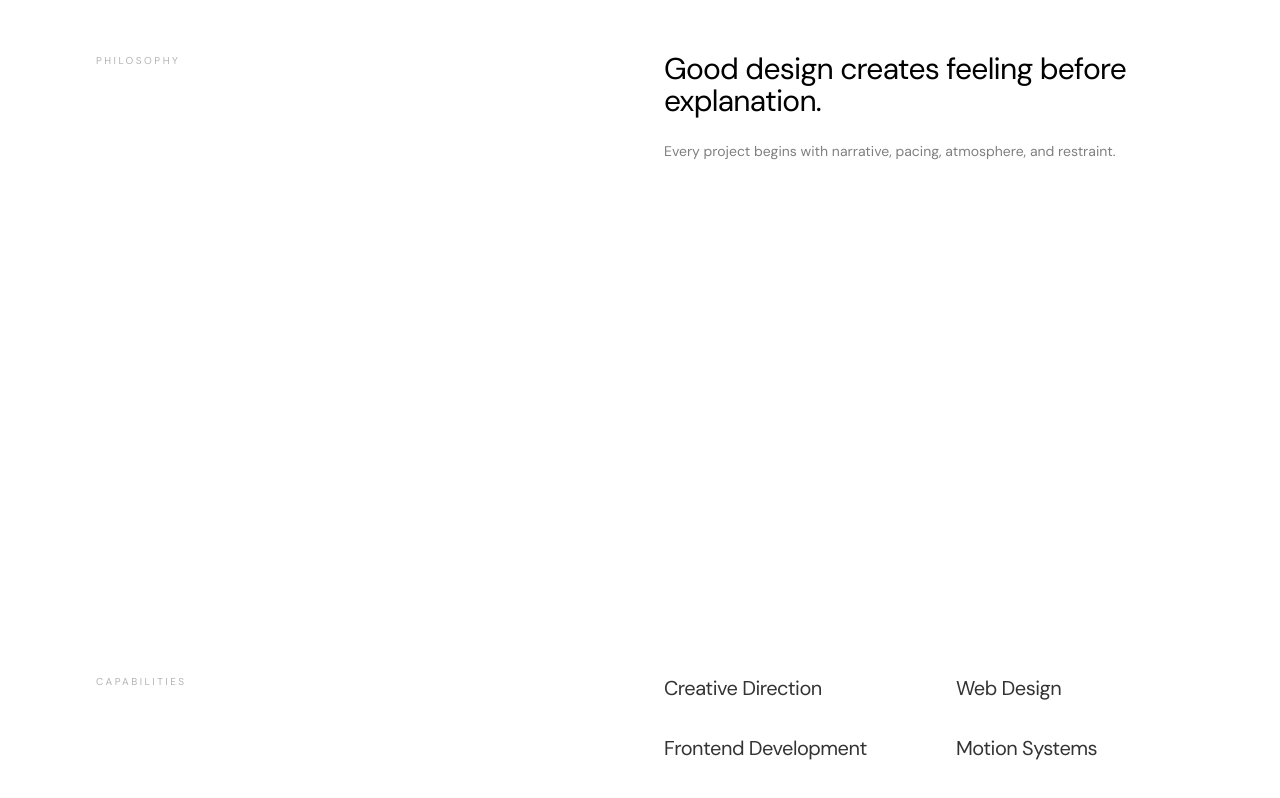
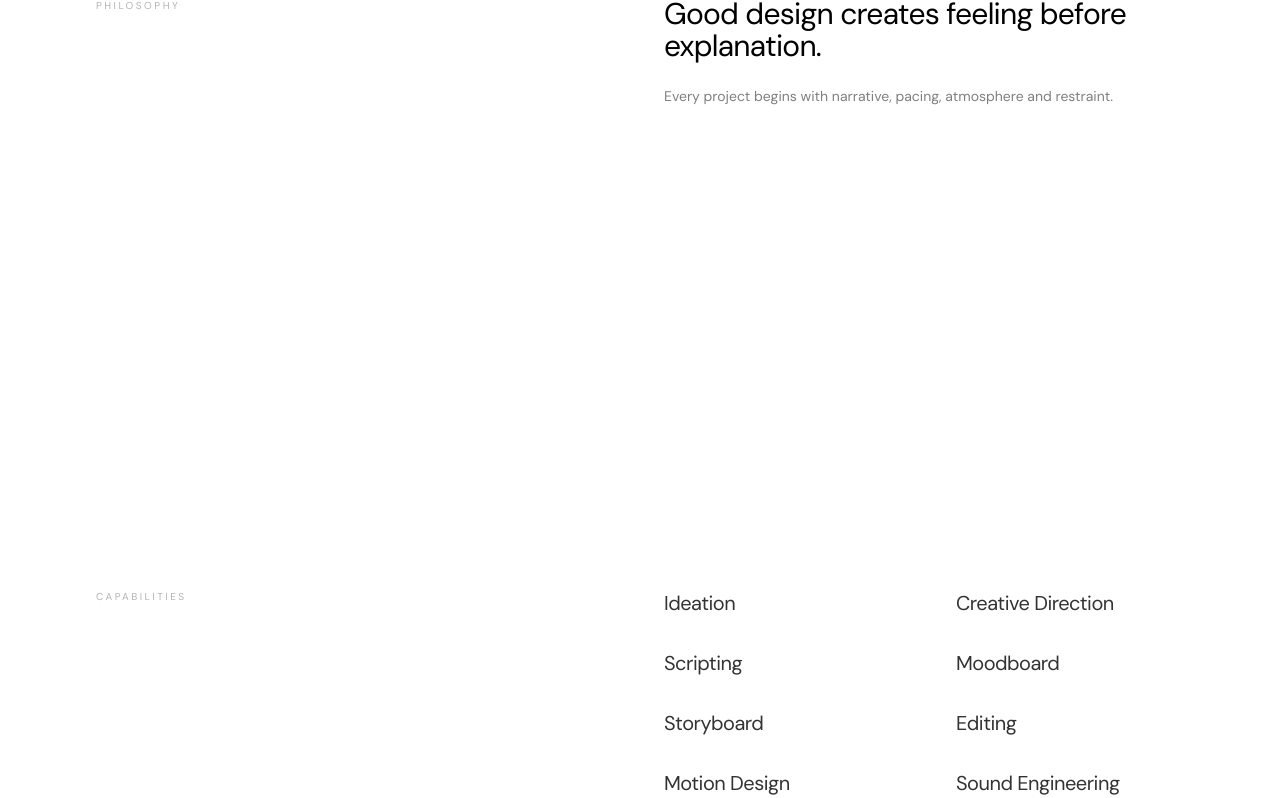
Before and after one commit to arp2006/iee-studios, a Next.js app: page /about in a window 1280 px wide. Shown: the part 1310-2108 px from the top of the page. Built offline with nearby package versions, Linux system fonts and the light colour scheme.

Commit message:
added carousel and changed placeholders

```diff
--- a/app/about/page.tsx
+++ b/app/about/page.tsx
@@ -2,12 +2,14 @@ import Footer from "../../components/Footer";
 
 export default function AboutPage() {
   const capabilities = [
+    "Ideation",
     "Creative Direction",
-    "Web Design",
-    "Frontend Development",
-    "Motion Systems",
-    "Brand Identity",
-    "Visual Storytelling",
+    "Scripting",
+    "Moodboard",
+    "Storyboard",
+    "Editing",
+    "Motion Design",
+    "Sound Engineering"
   ];
 
   const process = [
@@ -37,13 +39,12 @@ export default function AboutPage() {
             <p className={labelClass}>About</p>
 
             <h1 className="mt-6 text-3xl md:text-5xl lg:text-6xl leading-[0.92] tracking-tight max-w-4xl">
-              We create cinematic digital experiences that feel intentional,
-              emotional, and memorable.
+              Videos that make you feel something in your chest
             </h1>
 
             <p className="mt-8 max-w-xl text-sm text-black/50 leading-relaxed">
-              Placeholder Studio is a multidisciplinary creative practice focused
-              on storytelling, motion, and interactive systems.
+              iee studios is a multidisciplinary creative practice focused
+              on storytelling, motion and interactive systems.
             </p>
           </div>
 
@@ -70,7 +71,7 @@ export default function AboutPage() {
             </h2>
 
             <p className="mt-6 text-sm text-black/50 leading-relaxed max-w-xl">
-              Every project begins with narrative, pacing, atmosphere, and
+              Every project begins with narrative, pacing, atmosphere and
               restraint.
             </p>
           </div>
@@ -106,7 +107,7 @@ export default function AboutPage() {
 
           <div className="flex items-center">
             <p className="text-xl md:text-3xl leading-[1.15] tracking-tight max-w-3xl">
-              Since 2023, Placeholder Studio has collaborated with startups and
+              Since 2023, iee studios has collaborated with startups and
               independent brands across launch films and digital experiences.
             </p>
           </div>
@@ -148,7 +149,7 @@ export default function AboutPage() {
 
           <div className="flex items-center">
             <p className="text-sm leading-relaxed text-black/50 max-w-xl">
-              Inspired by cinema, architecture, ambient sound design, and quiet
+              Inspired by cinema, architecture, ambient sound design and quiet
               interfaces.
             </p>
           </div>
--- a/app/page.tsx
+++ b/app/page.tsx
@@ -1,3 +1,6 @@
+
+"use client"
+
 import About from "../components/About";
 import Work from "../components/Work";
 import Services from "../components/Services";
@@ -5,6 +8,42 @@ import Pricing from "../components/Pricing";
 import Contact from "../components/Contact";
 import Footer from "../components/Footer";
 import FAQ from "../components/FAQ";
+import CurvedCarousel from "@/components/CurvedCarousel"
+
+const projects = [
+  {
+    title: "Ideation",
+    image: "/images/1.jpg",
+  },
+  {
+    title: "Creative direction",
+    image: "/images/2.jpg",
+  },
+  {
+    title: "Scripting",
+    image: "/images/3.jpg",
+  },
+  {
+    title: "Moodboard",
+    image: "/images/4.jpg",
+  },
+  {
+    title: "Storyboard",
+    image: "/images/4.jpg",
+  },
+  {
+    title: "Editing",
+    image: "/images/4.jpg",
+  },
+  {
+    title: "Motion Design",
+    image: "/images/4.jpg",
+  },
+  {
+    title: "Sound engineering",
+    image: "/images/4.jpg",
+  },
+]
 
 export default function Home() {
   return (
@@ -28,6 +67,7 @@ export default function Home() {
         <About />
         <Work />
         {/* <Services /> */}
+        <CurvedCarousel />
         <FAQ />
         {/* <Pricing /> */}
         {/* <Contact /> */}
--- a/components/Contact.tsx
+++ b/components/Contact.tsx
@@ -75,7 +75,7 @@ export default function Contact() {
               </label>
               <textarea
                 rows={4}
-                placeholder="What are you building, and when do you need it?"
+                placeholder="What are you building and when do you need it?"
                 className="w-full bg-transparent border-b border-black/20 py-3 text-black placeholder:text-black/20 focus:outline-none focus:border-black/50 transition-colors text-sm resize-none"
               />
             </div>
--- /dev/null
+++ b/components/CurvedCarousel.tsx
@@ -0,0 +1,257 @@
+"use client"
+
+import React, {
+  useCallback,
+  useEffect,
+  useMemo,
+  useRef,
+  useState,
+} from "react"
+import { motion } from "framer-motion"
+
+const projects = [
+  {
+    title: "Ideation",
+    color: "#FF6B6B",
+  },
+  {
+    title: "Creative direction",
+    color: "#FFD93D",
+  },
+  {
+    title: "Scripting",
+    color: "#6BCB77",
+  },
+  {
+    title: "Moodboard",
+    color: "#4D96FF",
+  },
+  {
+    title: "Storyboard",
+    color: "#9D4EDD",
+  },
+  {
+    title: "Editing",
+    color: "#FF922B",
+  },
+  {
+    title: "Motion Design",
+    color: "#00C2A8",
+  },
+  {
+    title: "Sound engineering",
+    color: "#F72585",
+  },
+]
+
+type CurvedCarouselProps = {
+  autoplay?: boolean
+  autoplayMs?: number
+  radius?: number
+  angleStep?: number
+  sizeDecrease?: number
+  dragThreshold?: number
+  className?: string
+}
+
+export default function CurvedCarousel({
+  autoplay = true,
+  autoplayMs = 3500,
+
+  // reverted spacing
+  radius = 2380,
+  angleStep = 9,
+
+  sizeDecrease = 0.04,
+  dragThreshold = 80,
+  className = "",
+}: CurvedCarouselProps) {
+  const [activeIndex, setActiveIndex] = useState(0)
+  const [isDragging, setIsDragging] = useState(false)
+
+  const startXRef = useRef(0)
+  const currentXRef = useRef(0)
+  const autoplayRef = useRef<NodeJS.Timeout | null>(null)
+
+  const total = projects.length
+
+  const clearAutoplay = useCallback(() => {
+    if (autoplayRef.current) {
+      clearInterval(autoplayRef.current)
+      autoplayRef.current = null
+    }
+  }, [])
+
+  const startAutoplay = useCallback(() => {
+    if (!autoplay || total <= 1) return
+
+    clearAutoplay()
+
+    autoplayRef.current = setInterval(() => {
+      setActiveIndex((prev) => prev + 1)
+    }, autoplayMs)
+  }, [autoplay, autoplayMs, clearAutoplay, total])
+
+  useEffect(() => {
+    startAutoplay()
+
+    return () => clearAutoplay()
+  }, [startAutoplay, clearAutoplay])
+
+  const moveCarousel = useCallback(
+    (direction: number) => {
+      if (total <= 1) return
+
+      setActiveIndex((prev) => prev + direction)
+
+      clearAutoplay()
+      startAutoplay()
+    },
+    [clearAutoplay, startAutoplay, total]
+  )
+
+  const handlePointerDown = (e: React.PointerEvent<HTMLDivElement>) => {
+    setIsDragging(true)
+    startXRef.current = e.clientX
+    currentXRef.current = e.clientX
+
+    clearAutoplay()
+  }
+
+  const handlePointerMove = (e: React.PointerEvent<HTMLDivElement>) => {
+    if (!isDragging) return
+
+    currentXRef.current = e.clientX
+  }
+
+  const handlePointerUp = () => {
+    if (!isDragging) return
+
+    const diff = currentXRef.current - startXRef.current
+
+    if (Math.abs(diff) > dragThreshold) {
+      moveCarousel(diff > 0 ? -1 : 1)
+    } else {
+      startAutoplay()
+    }
+
+    setIsDragging(false)
+  }
+
+  const visibleCards = useMemo(() => {
+    const range = 3
+
+    return Array.from({ length: range * 2 + 1 }, (_, i) => {
+      const offset = i - range
+      const virtualIndex = activeIndex + offset
+
+      const itemIndex =
+        ((virtualIndex % total) + total) % total
+
+      const project = projects[itemIndex]
+
+      const angle = -offset * angleStep * (Math.PI / 180)
+
+      const x = radius * Math.sin(angle)
+      const y = radius - radius * Math.cos(angle)
+
+      const scale = 1 - Math.abs(offset) * sizeDecrease
+      const rotate = -offset * 8
+
+      const opacity =
+        Math.abs(offset) > 3
+          ? 0
+          : 1 - Math.abs(offset) * 0.18
+
+      const zIndex = 100 - Math.abs(offset)
+
+      return {
+        key: `${virtualIndex}`,
+        project,
+        x,
+        y,
+        scale,
+        rotate,
+        opacity,
+        zIndex,
+        isCenter: offset === 0,
+      }
+    })
+  }, [
+    activeIndex,
+    angleStep,
+    radius,
+    sizeDecrease,
+    total,
+  ])
+
+  return (
+    <section
+      className={`relative w-full h-[760px] bg-white overflow-hidden ${className}`}
+    >
+      <div
+        className="relative w-full h-full flex items-center justify-center touch-pan-y"
+        onPointerDown={handlePointerDown}
+        onPointerMove={handlePointerMove}
+        onPointerUp={handlePointerUp}
+        onPointerCancel={handlePointerUp}
+        style={{
+          cursor: isDragging ? "grabbing" : "grab",
+        }}
+      >
+        {visibleCards.map((card) => (
+          <motion.div
+            key={card.key}
+            layout={false}
+            initial={false}
+            className="absolute left-1/2 top-1/2 will-change-transform"
+            animate={{
+              x: card.x,
+              y: card.y,
+              scale: card.scale,
+              rotate: card.rotate,
+              opacity: card.opacity,
+            }}
+            transition={{
+              duration: 0.7,
+              ease: [0.22, 1, 0.36, 1],
+            }}
+            style={{
+              zIndex: card.zIndex,
+              translateX: "-50%",
+              translateY: "-50%",
+            }}
+          >
+            <div
+              className="flex h-[240px] w-[320px] items-end rounded-[36px] p-8 shadow-2xl"
+              style={{
+                background: card.project.color,
+              }}
+            >
+              <h2 className="max-w-[220px] text-4xl font-semibold leading-[0.95] text-white">
+                {card.project.title}
+              </h2>
+            </div>
+          </motion.div>
+        ))}
+      </div>
+
+      {/* controls */}
+      <div className="absolute bottom-10 left-1/2 z-50 flex -translate-x-1/2 gap-3">
+        <button
+          onClick={() => moveCarousel(-1)}
+          className="flex h-12 w-12 items-center justify-center rounded-full border border-neutral-300 bg-white text-black transition duration-300 hover:scale-105"
+        >
+          ←
+        </button>
+
+        <button
+          onClick={() => moveCarousel(1)}
+          className="flex h-12 w-12 items-center justify-center rounded-full border border-neutral-300 bg-white text-black transition duration-300 hover:scale-105"
+        >
+          →
+        </button>
+      </div>
+    </section>
+  )
+}
--- a/components/FAQ.tsx
+++ b/components/FAQ.tsx
@@ -11,12 +11,12 @@ const faqs = [
   {
     question: "How is a Launch Film different from a launch video?",
     answer:
-      "A launch film is cinematic, emotional, and story-driven — designed to make people feel something. A launch video focuses more on explaining features and functionality. Our approach leans toward emotion first, creating work that connects with people before it sells to them.",
+      "A launch film is cinematic, emotional and story-driven — designed to make people feel something. A launch video focuses more on explaining features and functionality. Our approach leans toward emotion first, creating work that connects with people before it sells to them.",
   },
   {
     question: "How does the process work?",
     answer:
-      "You share your product, vision, and goals. From there, we shape the creative direction, tone, and structure of the film. Once aligned, we move into production, refinement, and final delivery.",
+      "You share your product, vision and goals. From there, we shape the creative direction, tone and structure of the film. Once aligned, we move into production, refinement and final delivery.",
   },
 ];
 
--- a/components/Pricing.tsx
+++ b/components/Pricing.tsx
@@ -16,7 +16,7 @@ const plans = [
     name: "Studio",
     price: "$22,000",
     note: "Starting from",
-    desc: "The full creative partnership — identity, web, and launch assets.",
+    desc: "The full creative partnership — identity, web and launch assets.",
     features: [
       "Everything in Essentials",
       "Website design & development",
--- a/components/Services.tsx
+++ b/components/Services.tsx
@@ -1,196 +1,251 @@
 "use client";
 
-import { useState } from "react";
+import { useEffect, useRef, useState } from "react";
 
-interface Service {
+type Service = {
+  title: string;
+  tag: string;
   icon: string;
-  label: string;
-  desc: string;
-  tag: string;
-  iconColor: string;
-  bgColor: string;
-  tagColor: string;
-  tagBg: string;
-}
+  color: string;
+  glow: string;
+  num: string;
+};
 
 const services: Service[] = [
   {
-    icon: "✦",
-    label: "Ideation",
-    desc: "Concept development and early-stage creative exploration.",
-    tag: "Strategy",
-    iconColor: "#185FA5",
-    bgColor: "#E6F1FB",
-    tagColor: "#0C447C",
-    tagBg: "#E6F1FB",
+    title: "Ideation",
+    tag: "concept development",
+    icon: "💡",
+    color: "#8b5cf6",
+    glow: "rgba(139,92,246,0.16)",
+    num: "01",
   },
   {
-    icon: "◈",
-    label: "Creative Direction",
-    desc: "Visual systems and direction that shape the final piece.",
-    tag: "Direction",
-    iconColor: "#993556",
-    bgColor: "#FBEAF0",
-    tagColor: "#72243E",
-    tagBg: "#FBEAF0",
+    title: "Creative Direction",
+    tag: "vision & strategy",
+    icon: "🎯",
+    color: "#ec4899",
+    glow: "rgba(236,72,153,0.16)",
+    num: "02",
   },
   {
-    icon: "✎",
-    label: "Scripting",
-    desc: "Narratives and messaging crafted for clarity and emotion.",
-    tag: "Writing",
-    iconColor: "#854F0B",
-    bgColor: "#FAEEDA",
-    tagColor: "#633806",
-    tagBg: "#FAEEDA",
+    title: "Scripting",
+    tag: "narrative craft",
+    icon: "✍️",
+    color: "#3b82f6",
+    glow: "rgba(59,130,246,0.16)",
+    num: "03",
   },
   {
-    icon: "⬒",
-    label: "Moodboards",
-    desc: "Reference worlds built to establish tone and atmosphere.",
-    tag: "Visuals",
-    iconColor: "#534AB7",
-    bgColor: "#EEEDFE",
-    tagColor: "#3C3489",
-    tagBg: "#EEEDFE",
+    title: "Moodboard",
+    tag: "visual language",
+    icon: "🎨",
+    color: "#10b981",
+    glow: "rgba(16,185,129,0.16)",
+    num: "04",
   },
   {
-    icon: "▣",
-    label: "Storyboards",
-    desc: "Scene-by-scene planning to guide pacing and composition.",
-    tag: "Planning",
-    iconColor: "#3B6D11",
-    bgColor: "#EAF3DE",
-    tagColor: "#27500A",
-    tagBg: "#EAF3DE",
+    title: "Storyboard",
+    tag: "scene planning",
+    icon: "🎬",
+    color: "#f59e0b",
+    glow: "rgba(245,158,11,0.16)",
+    num: "05",
   },
   {
-    icon: "⟐",
-    label: "Editing",
-    desc: "Tight cuts and sequencing designed for rhythm and impact.",
-    tag: "Post",
-    iconColor: "#993C1D",
-    bgColor: "#FAECE7",
-    tagColor: "#712B13",
-    tagBg: "#FAECE7",
+    title: "Editing",
+    tag: "cut & polish",
+    icon: "✂️",
+    color: "#ef4444",
+    glow: "rgba(239,68,68,0.16)",
+    num: "06",
   },
   {
-    icon: "↗",
-    label: "Motion Design",
-    desc: "Dynamic graphics and movement systems for modern visuals.",
-    tag: "Motion",
-    iconColor: "#0F6E56",
-    bgColor: "#E1F5EE",
-    tagColor: "#085041",
-    tagBg: "#E1F5EE",
+    title: "Motion Design",
+    tag: "animated worlds",
+    icon: "🌀",
+    color: "#7c3aed",
+    glow: "rgba(124,58,237,0.16)",
+    num: "07",
   },
   {
-    icon: "◉",
-    label: "Sound Engineering",
-    desc: "Mixing, mastering, and sound design for cinematic delivery.",
-    tag: "Audio",
-    iconColor: "#5F5E5A",
-    bgColor: "#F1EFE8",
-    tagColor: "#444441",
-    tagBg: "#F1EFE8",
+    title: "Sound Engineering",
+    tag: "audio mastery",
+    icon: "🎧",
+    color: "#14b8a6",
+    glow: "rgba(20,184,166,0.16)",
+    num: "08",
   },
 ];
 
-function ServiceCard({ service }: { service: Service }) {
-  const [hovered, setHovered] = useState(false);
+export default function AgencyServicesCurvedCarousel() {
+  const [angle, setAngle] = useState(0);
 
-  return (
-    <div
-      className="flex flex-col gap-2.5 p-5 pb-4 rounded-xl bg-white cursor-default select-none transition-all duration-200"
-      style={{
-        width: 220,
-        flexShrink: 0,
-        border: hovered ? "0.5px solid #b0aca5" : "0.5px solid #e5e3de",
-        transform: hovered ? "translateY(-3px)" : "translateY(0)",
-        boxSizing: "border-box",
-      }}
-      onMouseEnter={() => setHovered(true)}
-      onMouseLeave={() => setHovered(false)}
-    >
-      {/* Icon */}
-      <div
-        className="flex items-center justify-center w-9 h-9 rounded-lg text-lg font-medium"
-        style={{ background: service.bgColor, color: service.iconColor }}
-        aria-hidden
-      >
-        {service.icon}
-      </div>
+  const angleRef = useRef(0);
+  const velocityRef = useRef(0);
+  const draggingRef = useRef(false);
+  const autoSpinRef = useRef(true);
+  const lastXRef = useRef(0);
+  const resumeTimerRef = useRef<NodeJS.Timeout | null>(null);
 
-      {/* Label */}
-      <p className="text-sm font-medium text-[#1a1918] m-0">
-        {service.label}
-      </p>
+  const RX = 620;
+  const RY = 100;
 
-      {/* Description */}
-      <p className="text-xs text-[#6b6965] m-0 leading-relaxed flex-1">
-        {service.desc}
-      </p>
+  useEffect(() => {
+    let frame: number;
 
-      {/* Tag */}
-      <span
-        className="text-[11px] px-2 py-0.5 rounded-lg w-fit"
-        style={{ background: service.tagBg, color: service.tagColor }}
-      >
-        {service.tag}
-      </span>
-    </div>
-  );
-}
+    const animate = () => {
+      if (!draggingRef.current) {
+        if (autoSpinRef.current) {
+          velocityRef.current += (0.0028 - velocityRef.current) * 0.04;
+        } else {
+          velocityRef.current *= 0.94;
+        }
 
-export default function ServicesCarousel() {
-  const [paused, setPaused] = useState(false);
-  const doubled = [...services, ...services];
+        angleRef.current += velocityRef.current;
+        setAngle(angleRef.current);
+      }
+
+      frame = requestAnimationFrame(animate);
+    };
+
+    animate();
+
+    return () => cancelAnimationFrame(frame);
+  }, []);
+
+  const handlePointerDown = (clientX: number) => {
+    draggingRef.current = true;
+    autoSpinRef.current = false;
+    lastXRef.current = clientX;
+    velocityRef.current = 0;
+
+    if (resumeTimerRef.current) {
+      clearTimeout(resumeTimerRef.current);
+    }
+  };
+
+  const handlePointerMove = (clientX: number) => {
+    if (!draggingRef.current) return;
+
+    const dx = clientX - lastXRef.current;
+
+    velocityRef.current = dx * 0.004;
+    angleRef.current += velocityRef.current;
+
+    lastXRef.current = clientX;
+
+    setAngle(angleRef.current);
+  };
+
+  const handlePointerUp = () => {
+    if (!draggingRef.current) return;
+
+    draggingRef.current = false;
+
+    if (resumeTimerRef.current) {
+      clearTimeout(resumeTimerRef.current);
+    }
+
+    resumeTimerRef.current = setTimeout(() => {
+      autoSpinRef.current = true;
+    }, 1800);
+  };
 
   return (
     <section
-      aria-label="Services offered"
-      className="w-full flex justify-center bg-[#808080] py-32"
+      className="relative flex h-[620px] w-full items-center justify-center overflow-hidden bg-white px-6 select-none"
+      onMouseDown={(e) => handlePointerDown(e.clientX)}
+      onMouseMove={(e) => handlePointerMove(e.clientX)}
+      onMouseUp={handlePointerUp}
+      onMouseLeave={handlePointerUp}
+      onTouchStart={(e) => handlePointerDown(e.touches[0].clientX)}
+      onTouchMove={(e) => handlePointerMove(e.touches[0].clientX)}
+      onTouchEnd={handlePointerUp}
     >
-      <div className="w-full min-h-[50vh] max-w-[1420px]">
-        {/* Carousel */}
-        <div className="overflow-hidden relative">
-          {/* Fade left */}
+      {/* soft radial bg */}
+      <div className="absolute inset-0 bg-[radial-gradient(circle_at_center,rgba(139,92,246,0.08)_0%,transparent_40%)]" />
+
+
+      {/* ellipse lines */}
+      {/* cards */}
+      {services.map((service, i) => {
+        const a = (2 * Math.PI * i) / services.length + angle;
+
+        const x = Math.cos(a) * RX;
+        const y = Math.sin(a) * RY;
+
+        const depthT = (Math.sin(a) + 1) / 2;
+
+        const scale = 1;
+
+        const z = Math.sin(a);
+
+        const opacity = 0.45 + depthT * 0.55;
+
+        const isActive = z > 0.45;
+
+        return (
           <div
-            aria-hidden
-            className="absolute top-0 left-0 bottom-0 w-20 z-10 pointer-events-none"
-            style={{ background: "linear-gradient(to right, #808080, transparent)" }}
-          />
+            key={service.title}
+            className="absolute top-1/2 left-1/2 will-change-transform"
+            style={{
+              transform: `translate(${x - 180}px, ${y - 60}px) scale(${scale})`,
+              opacity,
+              zIndex: Math.round((z + 1) * 50),
+            }}
+          >
+            <div
+              className="relative flex w-[360px] flex-col gap-7 rounded-[40px] border border-black/6 bg-white p-10 transition-all duration-300"
+              style={{
+                background: isActive
+                  ? `linear-gradient(135deg, ${service.color}, ${service.color}dd)`
+                  : `linear-gradient(135deg, ${service.color}ee, ${service.color}bb)`,
 
-          {/* Fade right */}
-          <div
-            aria-hidden
-            className="absolute top-0 right-0 bottom-0 w-20 z-10 pointer-events-none"
-            style={{ background: "linear-gradient(to left, #808080, transparent)" }}
-          />
+                boxShadow: isActive
+                  ? `0 25px 80px ${service.glow}`
+                  : `0 10px 40px ${service.glow}`,
 
-          {/* Track */}
-          <div
-            className="flex gap-4"
-            style={{
-              width: "max-content",
-              animation: paused ? "none" : "slide 28s linear infinite",
-            }}
-            onMouseEnter={() => setPaused(true)}
-            onMouseLeave={() => setPaused(false)}
-          >
-            {doubled.map((s, i) => (
-              <ServiceCard key={i} service={s} />
-            ))}
+                borderColor: "transparent",
+              }}
+            >
+              <div className="flex items-center justify-between">
+                <span className="text-[14px] font-medium tracking-[0.22em] text-white/60">
+                  {service.num}
+                </span>
+
+                <div className="text-5xl">
+                  {service.icon}
+                </div>
+              </div>
+
+              <div className="space-y-2">
+                <h3
+                  className="text-[40px] font-semibold leading-[0.95] tracking-[-0.06em]"
+                  style={{
+                    color: "#ffffff",
+                  }}
+                >
+                  {service.title}
+                </h3>
+
+                <p className="text-[16px] leading-relaxed tracking-[0.01em] text-white/70">
+                  {service.tag}
+                </p>
+              </div>
+
+
+            </div>
           </div>
-        </div>
+        );
+      })}
+
+      {/* hint */}
+      <div className="absolute bottom-12 left-1/2 z-30 flex -translate-x-1/2 items-center gap-3 text-[11px] uppercase tracking-[0.25em] text-white/40">
+        <span>←</span>
+        Drag to explore
+        <span>→</span>
       </div>
-
-      <style>{`
-        @keyframes slide {
-          from { transform: translateX(0); }
-          to   { transform: translateX(-50%); }
-        }
-      `}</style>
     </section>
   );
 }
--- a/components/Work.tsx
+++ b/components/Work.tsx
@@ -24,7 +24,7 @@ export default function Work() {
   return (
     <section className="w-full flex justify-center bg-white py-10" >
       <div className="w-full max-w-[1420px]">
-        <div className="grid grid-cols-3 grid-rows-1 gap-6 ">
+        <div className="grid grid-cols-3 grid-rows-1 gap-5 ">
 
           {/* Tweet 1 — col 1, row 1 */}
           <div
```
